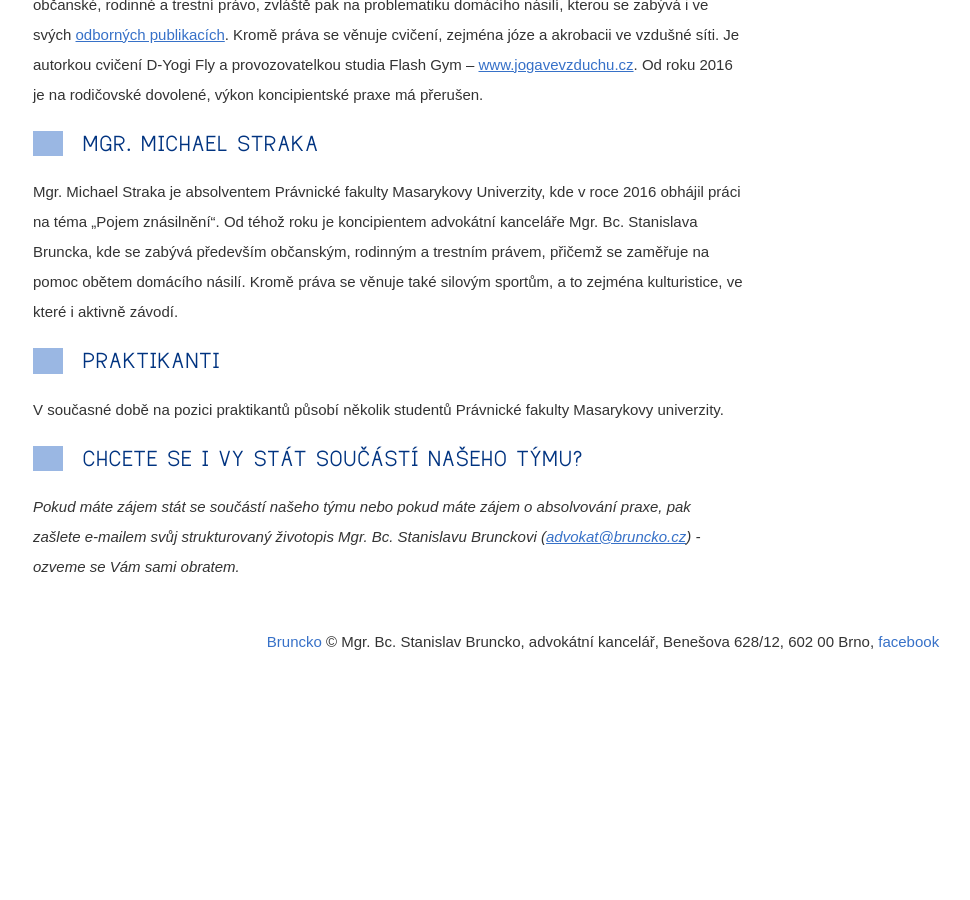
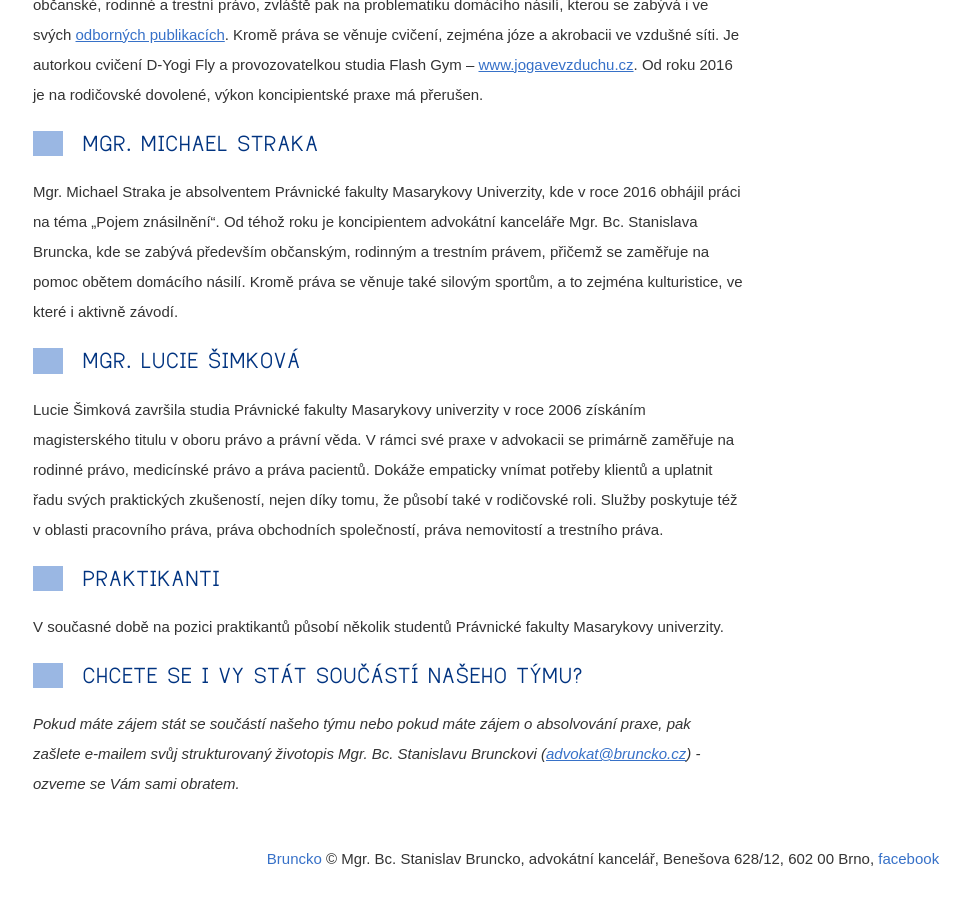
Before and after one commit to Pave91/bruncko-web, a Jekyll site: the page built from osoby-v-kancelari.md, in a window 1280 px wide and 900 px high, scrolled down 1476 px. Shown: the whole window, without its empty margins (37-1007 px from the left). Built offline with Jekyll 4.4.1, drawn with Linux system fonts in a browser that asks for light colours; nearby versions of some CDN libraries; before the commit the page ends 2158 px from its top, so only the background shows below that.

Commit message:
Update osoby-v-kancelari.md

```diff
--- a/osoby-v-kancelari.md
+++ b/osoby-v-kancelari.md
@@ -31,6 +31,10 @@
 Mgr. Michael Straka je absolventem Právnické fakulty Masarykovy Univerzity, kde v roce 2016 obhájil práci na téma „Pojem znásilnění“. Od téhož roku je koncipientem advokátní kanceláře Mgr. Bc. Stanislava Bruncka, kde se zabývá především občanským, rodinným a trestním právem, přičemž se zaměřuje na pomoc obětem domácího násilí. Kromě práva se věnuje také silovým sportům, a to zejména kulturistice, ve které i aktivně závodí.
 
 
+## Mgr. Lucie Šimková
+Lucie Šimková završila studia Právnické fakulty Masarykovy univerzity v roce 2006 získáním magisterského titulu v oboru právo a právní věda. V rámci své praxe v advokacii se primárně zaměřuje na rodinné právo, medicínské právo a práva pacientů. Dokáže empaticky vnímat potřeby klientů a uplatnit řadu svých praktických zkušeností, nejen díky tomu, že působí také v rodičovské roli. Služby poskytuje též v oblasti pracovního práva, práva obchodních společností, práva nemovitostí a trestního práva.
+
+
 ## Praktikanti
 V současné době na pozici praktikantů působí několik studentů Právnické fakulty Masarykovy univerzity.
 
```
